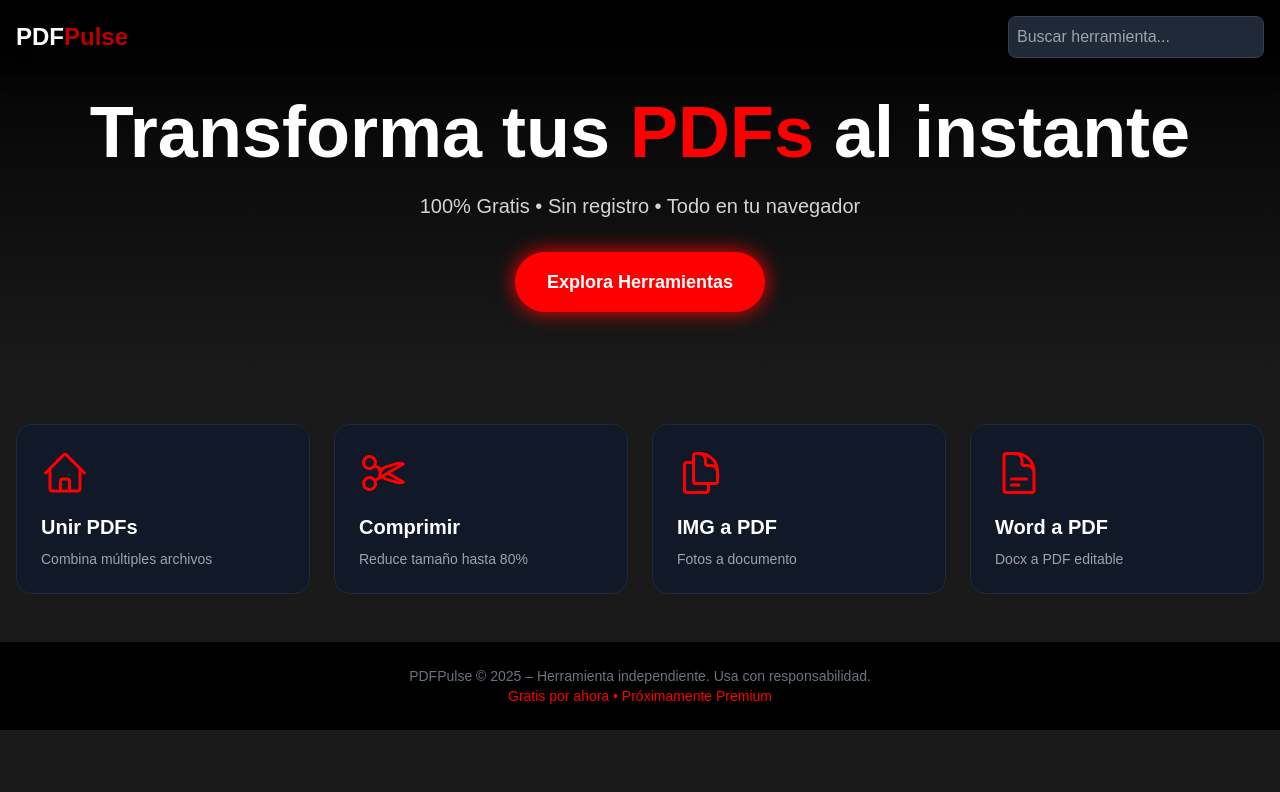
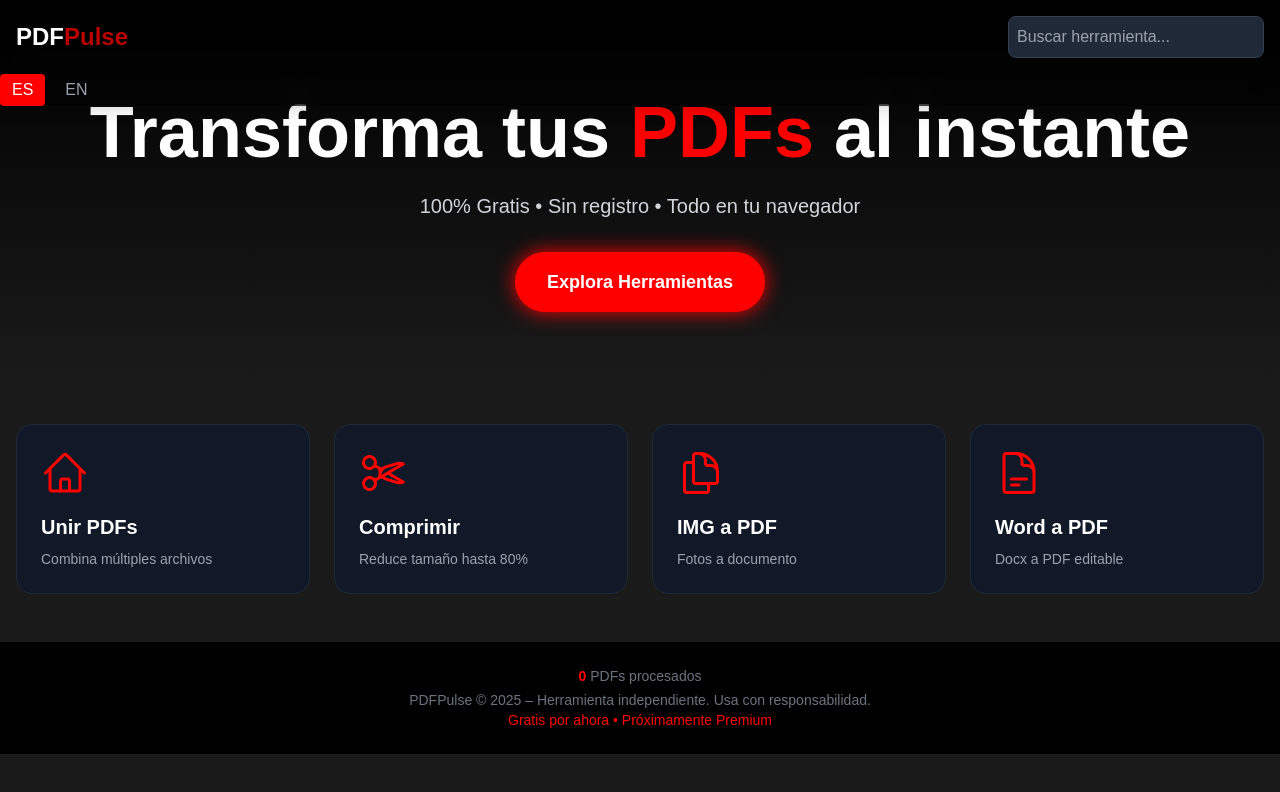
Before and after one commit to Thekiidd/pdfpulse, a React (Vite) app: page / in a window 1280 px wide. Shown: the top 792 px of the page. Built offline with nearby package versions, Linux system fonts and the light colour scheme.

Commit message:
FIX: Agregado App principal + diseño completo2

```diff
--- a/index.html
+++ b/index.html
@@ -5,8 +5,21 @@
   <link rel="icon" type="image/svg+xml" href="/vite.svg" />
   <meta name="viewport" content="width=device-width, initial-scale=1.0" />
   <title>PDFPulse</title>
+  <meta name="google-site-verification" content="du7tDqbkSAZh1GQRmo94NthCQbdwS9MjOGh5-Fgqelw" />
+  <!-- Google tag (gtag.js) -->
+  <script async src="https://www.googletagmanager.com/gtag/js?id=G-DMK2VXV134"></script>
+  <script>
+    window.dataLayer = window.dataLayer || [];
+    function gtag(){dataLayer.push(arguments);}
+    gtag('js', new Date());
+
+    gtag('config', 'G-DMK2VXV134');
+  </script>
+  <script async defer data-domain="pdfpulse.vercel.app" src="https://plausible.io/js/plausible.js"></script>
+
 </head>
 <body>
+
   <div id="root"></div>
   <script type="module" src="/src/main.jsx"></script>
 </body>
--- a/src/App.jsx
+++ b/src/App.jsx
@@ -4,6 +4,7 @@ import { HomeIcon, ScissorsIcon, DocumentDuplicateIcon, DocumentTextIcon, ArrowL
 import { PDFDocument } from 'pdf-lib';
 import mammoth from 'mammoth';
 import html2canvas from 'html2canvas';
+import { Analytics } from "@vercel/analytics/next"
 
 // Merge PDFs
 const MergeTool = () => {
@@ -45,10 +46,12 @@ const MergeTool = () => {
       const blob = new Blob([pdfBytes], { type: 'application/pdf' });
       const url = URL.createObjectURL(blob);
       const a = document.createElement('a');
+      const now = new Date().toISOString().slice(0, 19).replace('T', '_').replace(/:/g, '-');
       a.href = url;
-      a.download = 'merged.pdf';
+      a.download = `pdfpulse_merge_${now}.pdf`;
       a.click();
       URL.revokeObjectURL(url);
+      incrementCounter();
     } catch (err) {
       setErrorMsg('Error: ' + err.message);
     } finally {
@@ -124,10 +127,12 @@ const CompressTool = () => {
       const blob = new Blob([pdfBytes], { type: 'application/pdf' });
       const url = URL.createObjectURL(blob);
       const a = document.createElement('a');
+      const now = new Date().toISOString().slice(0, 19).replace('T', '_').replace(/:/g, '-');
       a.href = url;
-      a.download = `compressed-${file.name}`;
+      a.download = `pdfpulse_compress_${now}.pdf`;
       a.click();
       URL.revokeObjectURL(url);
+      incrementCounter();
     } catch (err) {
       setErrorMsg('Error: ' + err.message);
     } finally {
@@ -225,10 +230,12 @@ const ImgToPdfTool = () => {
       const blob = new Blob([pdfBytes], { type: 'application/pdf' });
       const url = URL.createObjectURL(blob);
       const a = document.createElement('a');
+      const now = new Date().toISOString().slice(0, 19).replace('T', '_').replace(/:/g, '-');
       a.href = url;
-      a.download = 'imgs-to-pdf.pdf';
+      a.download = `pdfpulse_imgages_${now}.pdf`;
       a.click();
       URL.revokeObjectURL(url);
+      incrementCounter();
     } catch (err) {
       setErrorMsg('Error: ' + err.message);
     } finally {
@@ -294,10 +301,12 @@ const WordToPdfTool = () => {
       const blob = new Blob([pdfBytes], { type: 'application/pdf' });
       const url = URL.createObjectURL(blob);
       const a = document.createElement('a');
+      const now = new Date().toISOString().slice(0, 19).replace('T', '_').replace(/:/g, '-');
       a.href = url;
-      a.download = 'word-to-pdf.pdf';
+      a.download = `pdfpulse_word_${now}.pdf`;
       a.click();
       URL.revokeObjectURL(url);
+      incrementCounter();
     } catch (err) {
       setErrorMsg('Error: ' + err.message);
     } finally {
@@ -325,6 +334,55 @@ const WordToPdfTool = () => {
 // MAIN APP – UNE TODO
 // ========================================
 function App() {
+  const translations = {
+    es: {
+      title: "Transforma tus PDFs al instante",
+      subtitle: "100% Gratis • Sin registro • Todo en tu navegador",
+      explore: "Explora Herramientas",
+      merge: "Unir PDFs",
+      mergeDesc: "Combina múltiples archivos",
+      compress: "Comprimir",
+      compressDesc: "Reduce tamaño hasta 80%",
+      imgToPdf: "IMG a PDF",
+      imgToPdfDesc: "Fotos a documento",
+      wordToPdf: "Word a PDF",
+      wordToPdfDesc: "Docx a PDF editable",
+      back: "Volver",
+      processed: "PDFs procesados",
+      footer: "Gratis por ahora • Próximamente Premium",
+    },
+    en: {
+      title: "Transform your PDFs instantly",
+      subtitle: "100% Free • No signup • All in your browser",
+      explore: "Explore Tools",
+      merge: "Merge PDFs",
+      mergeDesc: "Combine multiple files",
+      compress: "Compress",
+      compressDesc: "Reduce size up to 80%",
+      imgToPdf: "IMG to PDF",
+      imgToPdfDesc: "Photos to document",
+      wordToPdf: "Word to PDF",
+      wordToPdfDesc: "Docx to editable PDF",
+      back: "Back",
+      processed: "PDFs processed",
+      footer: "Free for now • Premium coming soon",
+    },
+  };
+
+  const [lang, setLang] = useState('es');
+  const t = translations[lang];
+
+  const [totalProcessed, setTotalProcessed] = useState(() => {
+    const saved = localStorage.getItem('pdfpulse_total');
+    return saved ? parseInt(saved) : 0;
+  });
+
+  const incrementCounter = () => {
+    const newTotal = totalProcessed + 1;
+    setTotalProcessed(newTotal);
+    localStorage.setItem('pdfpulse_total', newTotal.toString());
+  };
+
   const [tool, setTool] = useState('');
   const [searchQuery, setSearchQuery] = useState('');
 
@@ -358,6 +416,20 @@ function App() {
             onChange={(e) => setSearchQuery(e.target.value)}
             className="p-2 rounded-lg bg-gray-800 text-white border border-gray-700 focus:border-pulse-red focus:outline-none w-64"
           />
+        </div>
+        <div className="flex items-center gap-2">
+          <button
+            onClick={() => setLang('es')}
+            className={`px-3 py-1 rounded ${lang === 'es' ? 'bg-pulse-red text-white' : 'text-gray-400'}`}
+          >
+            ES
+          </button>
+          <button
+            onClick={() => setLang('en')}
+            className={`px-3 py-1 rounded ${lang === 'en' ? 'bg-pulse-red text-white' : 'text-gray-400'}`}
+          >
+            EN
+          </button>
         </div>
       </nav>
 
@@ -439,9 +511,14 @@ function App() {
 
       {/* Footer */}
       <footer className="bg-black text-center py-6 text-gray-500 text-sm mt-auto">
-        PDFPulse © 2025 – Herramienta independiente. Usa con responsabilidad.
-        <br />
-        <span className="text-pulse-red">Gratis por ahora • Próximamente Premium</span>
+        <p>
+          <span className="text-pulse-red font-bold">{totalProcessed.toLocaleString()}</span> PDFs procesados
+        </p>
+        <p className="mt-1">
+          PDFPulse © 2025 – Herramienta independiente. Usa con responsabilidad.
+          <br />
+          <span className="text-pulse-red">Gratis por ahora • Próximamente Premium</span>
+        </p>
       </footer>
     </div>
   );
--- a/src/components/Banner.jsx
+++ b/src/components/Banner.jsx
@@ -1,5 +1,6 @@
 import { motion } from 'framer-motion';
 import { ArrowDownIcon } from '@heroicons/react/24/outline';
+import { Analytics } from "@vercel/analytics/next"
 
 const Banner = () => {
   return (
--- a/src/components/Layout.tsx
+++ b/src/components/Layout.tsx
@@ -1,5 +1,6 @@
 import React from 'react';
 import Button from './common/Button';
+import { Analytics } from "@vercel/analytics/next"
 
 const Layout = ({ tool, setTool }) => (
   <>
--- a/src/components/Navbar.jsx
+++ b/src/components/Navbar.jsx
@@ -1,5 +1,6 @@
 import { useState } from 'react';
 import { Bars3Icon, XMarkIcon, MagnifyingGlassIcon } from '@heroicons/react/24/outline';
+import { Analytics } from "@vercel/analytics/next"
 
 const Navbar = ({ onSearch }) => {
   const [isOpen, setIsOpen] = useState(false);
--- a/src/components/common/Button.jsx
+++ b/src/components/common/Button.jsx
@@ -1,4 +1,5 @@
 import React from 'react';
+import { Analytics } from "@vercel/analytics/next"
 
 const Button = ({ children, onClick, disabled, variant = 'primary', className = '' }) => {
   const base = 'px-6 py-3 rounded font-medium transition-colors disabled:opacity-50';
--- a/src/components/common/Loader.jsx
+++ b/src/components/common/Loader.jsx
@@ -1,4 +1,5 @@
 import React from 'react';
+import { Analytics } from "@vercel/analytics/next"
 
 const Loader = () => (
   <div className="flex items-center space-x-2">
--- a/src/components/tools/ImgToPdfTool.jsx
+++ b/src/components/tools/ImgToPdfTool.jsx
@@ -1,6 +1,7 @@
 import { useState } from 'react';
 import { PDFDocument } from 'pdf-lib';
 import Button from '../common/Button';  // Si lo tienes, sino usa <button>
+import { Analytics } from "@vercel/analytics/next"
 
 const ImgToPdfTool = () => {
   const [files, setFiles] = useState([]);
@@ -79,6 +80,7 @@ const ImgToPdfTool = () => {
       a.download = 'imgs-to-pdf.pdf';
       a.click();
       URL.revokeObjectURL(url);
+      incrementCounter();
       console.log('DEBUG: Download completado');
     } catch (err) {
       console.error('DEBUG ERROR COMPLETO:', err);  // Log full error
--- a/src/components/tools/MergeTool.jsx
+++ b/src/components/tools/MergeTool.jsx
@@ -2,6 +2,7 @@ import { useState } from 'react';
 import { PDFDocument } from 'pdf-lib';
 import Button from '../common/Button';
 import Loader from '../common/Loader';
+import { Analytics } from "@vercel/analytics/next"
 
 const MergeTool = () => {
   const [files, setFiles] = useState([]);
@@ -26,6 +27,7 @@ const MergeTool = () => {
       a.download = 'merged.pdf';
       a.click();
       URL.revokeObjectURL(url);
+      incrementCounter();
     } catch (err) {
       alert('Error: ' + err.message);
     } finally {
```
